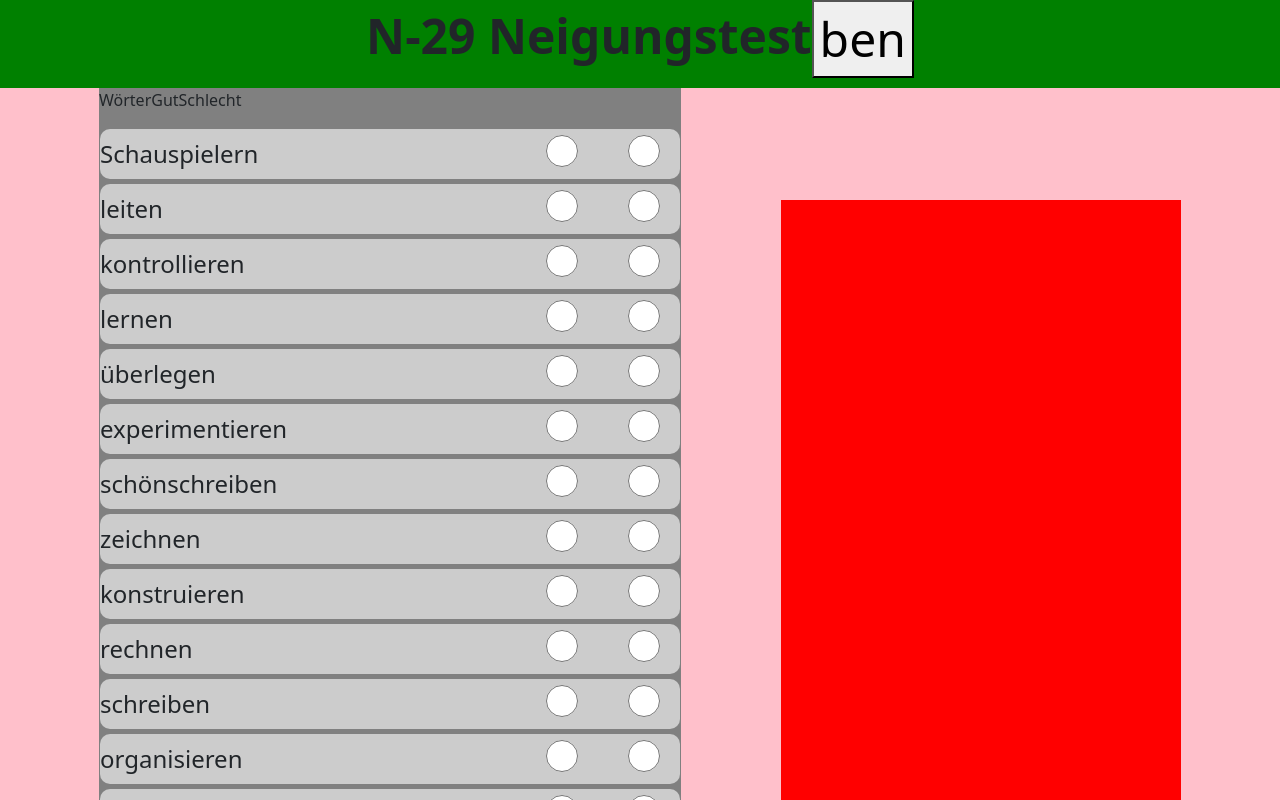
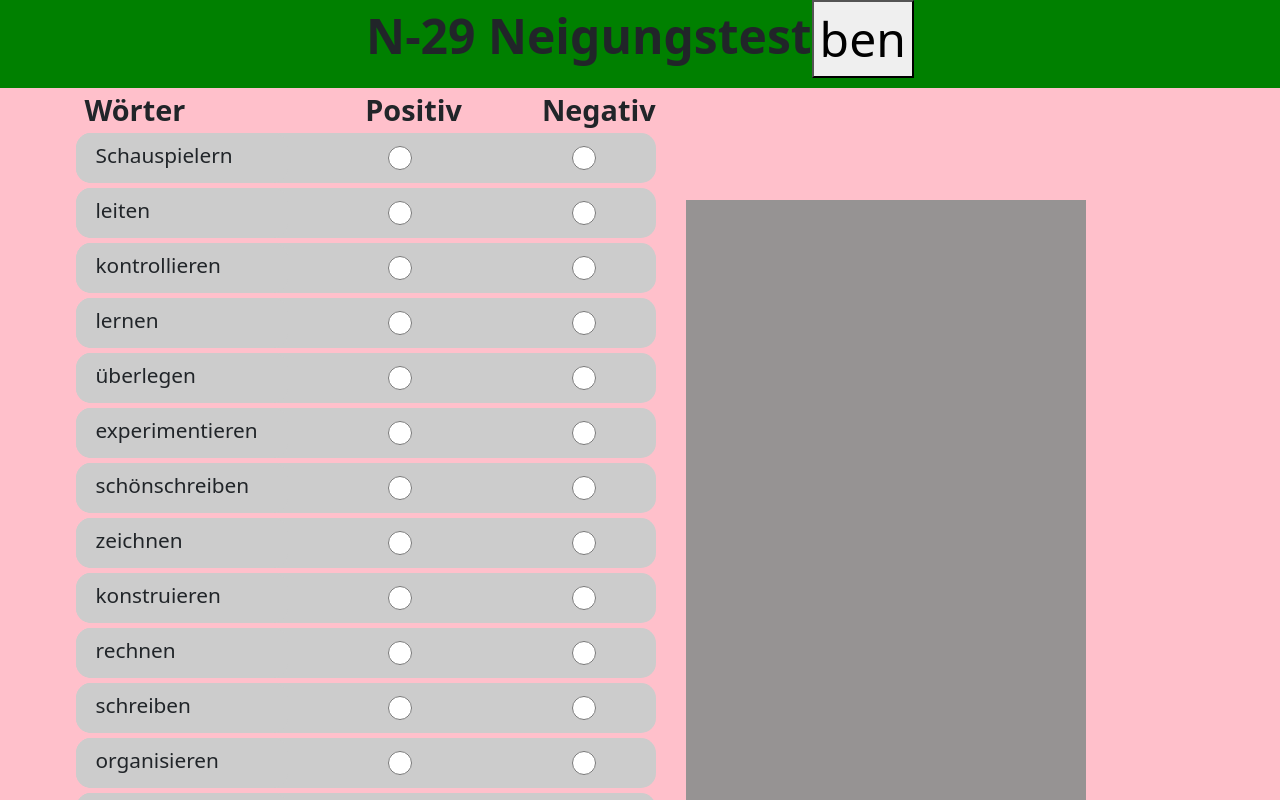
Before and after one commit to ErixXxYeas/MonkeyLab, a React (Create React App) app: page / in a window 1280 px wide. Shown: the top 800 px of the page. Built offline with nearby package versions, Linux system fonts and the light colour scheme.

Commit message:
feature - N-29 Rework added visual changes and the selected word list

```diff
--- a/src/App.js
+++ b/src/App.js
@@ -17,6 +17,7 @@ function N29Test() {
   const [goodSelection, setGoodSelection] = useState(false);
   const [badSelection, setBadSelection] = useState(false);
   const [evaluation, setEvalutation] = useState(selectionArray.selection);
+  const [goodWordList, setGoodWordList] = useState([]);
 
   const handleCheckAuswahl = (value, Int) => {
     let newWordsArray = [...words]; //* erstellt ein neues array dass gleich ist wie die words array
@@ -24,10 +25,24 @@ function N29Test() {
     newWordsArray[Index] = { ...value }; //* verändert den array and der index stelle mit dem neuen Wert
     if (Int === 1) {
       newWordsArray[Index].selection = 1; //* ändert die selection zu eins
+      setGoodWordList((goodWordList) => [...goodWordList, words[Index].word]);
     } else if (Int === 2) {
       newWordsArray[Index].selection = 2;
     }
     setWords(() => newWordsArray); //* ersätzt die alte array mit der neuen
+  };
+
+  const handleCheckAuswahlNeutral = (value, Int) => {
+    let newWordsArray = [...words];
+    let Index = newWordsArray.indexOf(value);
+    newWordsArray[Index] = { ...value };
+    if (Int === newWordsArray[Index].selection) {
+      newWordsArray[Index].selection = 0;
+      setWords(() => newWordsArray);
+      setGoodWordList(
+        goodWordList.filter((goodWordList[0] = words[Index].word))
+      );
+    }
   };
 
   // eslint-disable-next-line
@@ -58,16 +73,6 @@ function N29Test() {
     console.log(result);
   });
 
-  const handleCheckAuswahlNeutral = (value, Int) => {
-    let newWordsArray = [...words];
-    let Index = newWordsArray.indexOf(value);
-    newWordsArray[Index] = { ...value };
-    if (Int === newWordsArray[Index].selection) {
-      newWordsArray[Index].selection = 0;
-      setWords(() => newWordsArray);
-    }
-  };
-
   const checkBoolean = () => {
     if (chosenGoodSelection === 6) {
       setGoodSelection(true);
@@ -88,6 +93,21 @@ function N29Test() {
       let newArray = minArray - pages;
       setMaxArray(minArray);
       setminArray(newArray);
+    }
+  };
+
+  const handleNextPage = () => {
+    if (maxArray <= 347) {
+      if (goodSelection && badSelection) {
+        let newArray = maxArray + pages;
+        setminArray(maxArray);
+        setMaxArray(newArray);
+        window.scrollTo({ top: 0, behavior: "smooth" });
+      } else {
+        console.log("wählen sie 6 gute & schlechte Wörter aus");
+      }
+    } else {
+      console.log("letzte seite");
     }
   };
 
@@ -158,20 +178,6 @@ function N29Test() {
     }
   };
 
-  const handleNextPage = () => {
-    if (maxArray <= 347) {
-      if (goodSelection && badSelection) {
-        let newArray = maxArray + pages;
-        setminArray(maxArray);
-        setMaxArray(newArray);
-      } else {
-        console.log("wählen sie 6 gute & schlechte Wörter aus");
-      }
-    } else {
-      console.log("letzte seite");
-    }
-  };
-
   const clicked = () => {
     console.log("clicked");
   };
@@ -191,8 +197,10 @@ function N29Test() {
           <div className={css.WordList}>
             <div className={css.TestHeader}>
               <p>Wörter</p>
-              <p>Gut</p>
-              <p>Schlecht</p>
+              <div className={css.TestHeaderWordGroup}>
+                <p className={css.TestHeaderWord}>Positiv</p>
+                <p className={css.TestHeaderWord}>Negativ</p>
+              </div>
             </div>
             <WordSelectionList
               chosenGoodSelection={chosenGoodSelection}
@@ -209,7 +217,7 @@ function N29Test() {
             ></WordSelectionList>
           </div>
           <div className={css.SelectedWordList}>
-            <SelectedWordList></SelectedWordList>
+            <SelectedWordList goodWordList={goodWordList}></SelectedWordList>
           </div>
         </div>
         <div>Int{maxArray}</div>
--- a/src/components/selectedWordList.jsx
+++ b/src/components/selectedWordList.jsx
@@ -1,7 +1,12 @@
 import styles from "../modules/selectedWordList.module.css";
 
-const SelectedWordList = () => {
-  return <div className={styles.container}></div>;
+const SelectedWordList = (props) => {
+  return (
+    <div className={styles.container}>
+      <div>{props.goodWordList}</div>
+      <div></div>
+    </div>
+  );
 };
 
 export default SelectedWordList;
--- a/src/components/wordSelectionCheckBox.jsx
+++ b/src/components/wordSelectionCheckBox.jsx
@@ -39,11 +39,10 @@ const WordSelectionCheckBox = (props) => {
   };
 
   return (
-    <div
-      className={styles.container}
-      style={{ backgroundColor: backgroundColor }}
-    >
-      <div className={styles.word}>{props.selectionWord.word}</div>
+    <div className={styles.container}>
+      <div className={styles.word} style={{ backgroundColor: backgroundColor }}>
+        {props.selectionWord.word}
+      </div>
       <div className={styles.radios}>
         <div>
           <input
--- a/src/modules/app.module.css
+++ b/src/modules/app.module.css
@@ -9,7 +9,7 @@
 
 .main {
   display: flex;
-  justify-content: center;
+  justify-content: space-around;
   width: 100%;
   height: fit-content;
 }
@@ -31,16 +31,27 @@
 
 .TestHeader {
   display: flex;
+  font-size: 1.8rem;
+  font-weight: bold;
+  padding-left: 10px;
+  margin-bottom: -15px;
+}
+
+.TestHeaderWord {
+  margin-left: 80px;
+}
+
+.TestHeaderWordGroup {
+  display: flex;
+  margin-left: 100px;
 }
 
 .SelectedWordList {
   position: sticky;
   top: 200px;
-  display: flex;
+  margin-bottom: 100px;
   height: 100%;
-  margin-left: 100px;
 }
 
 .WordList {
-  background-color: grey;
 }
--- a/src/modules/selectedWordList.module.css
+++ b/src/modules/selectedWordList.module.css
@@ -1,5 +1,7 @@
 .container {
+  position: relative;
+  right: 120px;
   width: 400px;
   height: 600px;
-  background-color: red;
+  background-color: #969393;
 }
--- a/src/modules/wordSelectionCheckBoxStyler.module.css
+++ b/src/modules/wordSelectionCheckBoxStyler.module.css
@@ -5,22 +5,30 @@
   height: 50px;
   width: 580px;
   margin: 1px;
-  border-radius: 10px;
+  border-radius: 15px;
   margin-bottom: 5px;
+  background-color: #cccccc;
 }
 
 .word {
   background-color: transparent;
-  width: 300px;
-  font-size: 1.5rem;
+  justify-content: center;
+  width: 250px;
+  height: 50px;
+  font-size: 1.3rem;
+  padding-left: 20px;
+  padding-top: 7px;
+  border-radius: 15px;
+  transition: background-color 0.5s;
 }
 
 .radio {
+  margin-top: 5px;
   background-color: transparent;
-  height: 2rem;
-  width: 2rem;
-  margin-left: 30px;
-  margin-right: 20px;
+  height: 1.5rem;
+  width: 1.5rem;
+  margin-left: 100px;
+  margin-right: 60px;
 }
 
 .radios {
```
